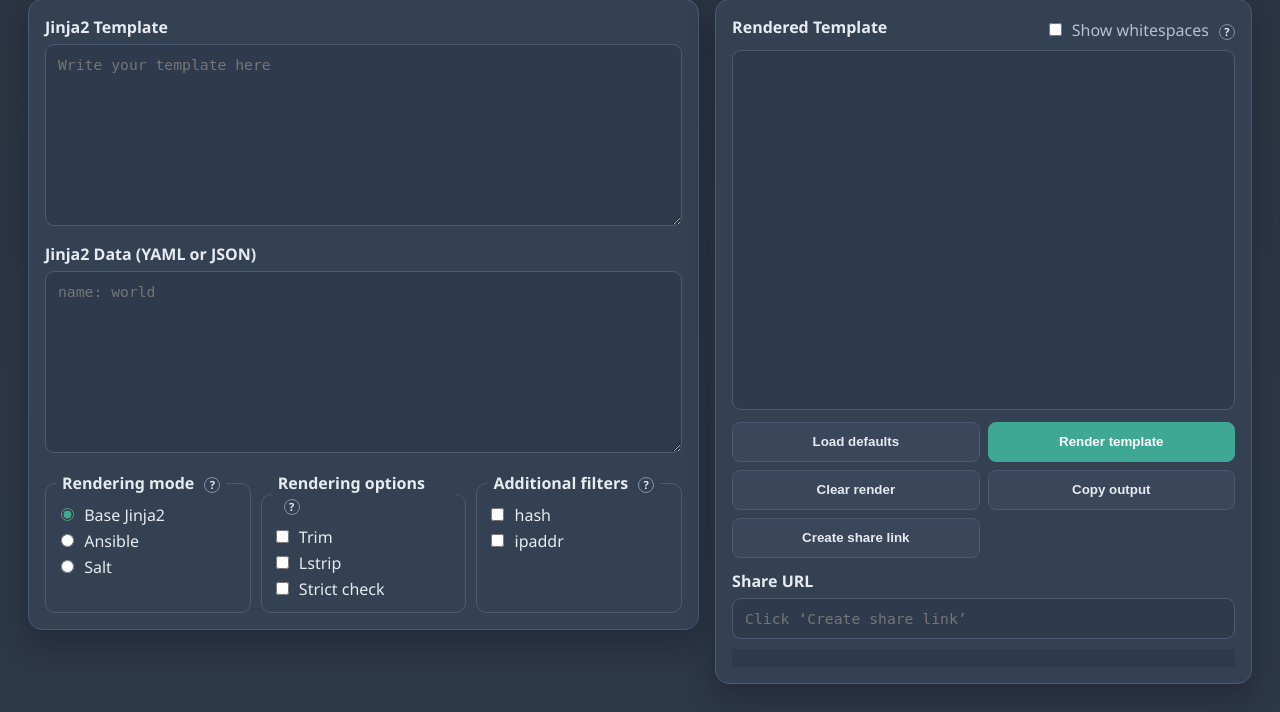
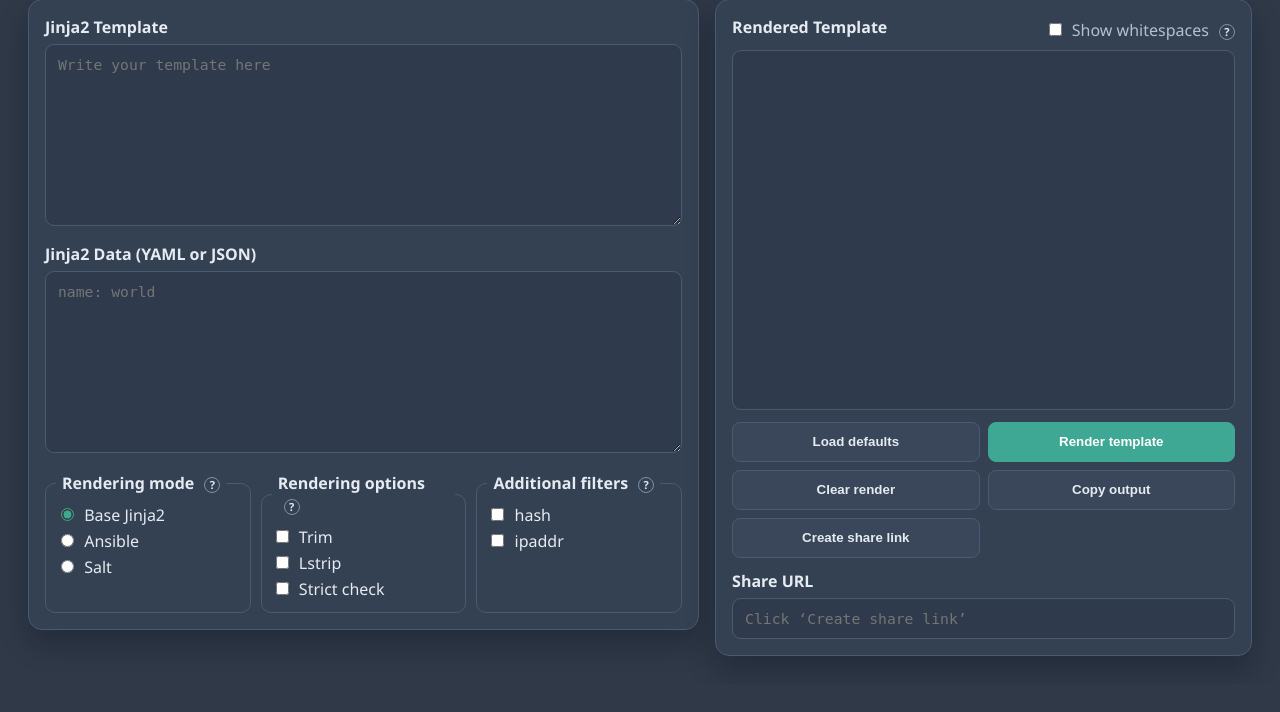
Before and after one commit to wbollock/yajr, a FastAPI app: page / in a window 1280 px wide; the page is wider, and only the part inside the window is pictured. Shown: the part 126-838 px from the top of that part. After the commit the page ends 784 px from the top of that part, so only its background shows below. Run offline with FastAPI, Linux system fonts and the light colour scheme.

Commit message:
fix(ui): reduce fouc and polish dark theme background/status strip

```diff
--- a/src/jinja_parser/web/app.py
+++ b/src/jinja_parser/web/app.py
@@ -39,6 +39,7 @@
     static_dir = root / "web" / "static"
     template_dir = root / "web" / "templates"
     templates = Jinja2Templates(directory=str(template_dir))
+    asset_version = str(int((static_dir / "css" / "site.css").stat().st_mtime)) if static_dir.exists() else "1"
     if static_dir.exists():
         app.mount("/static", StaticFiles(directory=str(static_dir)), name="static")
 
@@ -75,6 +76,7 @@
             {
                 "request": request,
                 "initial_token": "",
+                "asset_version": asset_version,
             },
         )
 
@@ -85,6 +87,7 @@
             {
                 "request": request,
                 "initial_token": token,
+                "asset_version": asset_version,
             },
         )
 
--- a/web/static/css/site.css
+++ b/web/static/css/site.css
@@ -1,6 +1,6 @@
 :root {
-  --bg-top: #2b3441;
-  --bg-bottom: #2d3847;
+  --bg-top: #2f3948;
+  --bg-bottom: #2f3948;
   --panel: #344152;
   --ink: #e6ebf2;
   --muted: #b4c0d1;
@@ -17,8 +17,8 @@
 }
 
 body[data-theme="light"] {
-  --bg-top: #f1f7f5;
-  --bg-bottom: #edf1f8;
+  --bg-top: #eef3f9;
+  --bg-bottom: #eef3f9;
   --panel: #ffffff;
   --ink: #1a1f2b;
   --muted: #5a6579;
@@ -218,10 +218,12 @@
 .status {
   margin: 10px 0 0;
   min-height: 1.2em;
+  font-size: 0.92rem;
   color: var(--muted);
-  font-size: 0.92rem;
-  background: var(--input-bg);
-  color: var(--ink);
+}
+
+.status:empty {
+  display: none;
 }
 
 .status.error {
--- a/web/templates/index.html
+++ b/web/templates/index.html
@@ -4,8 +4,9 @@
   <meta charset="UTF-8" />
   <meta name="viewport" content="width=device-width, initial-scale=1.0" />
   <title>YAJR - Yet Another Jinja Renderer</title>
-  <link rel="icon" href="/static/favicon.svg" type="image/svg+xml" />
-  <link rel="stylesheet" href="/static/css/site.css" />
+  <link rel="icon" href="/static/favicon.svg?v={{ asset_version }}" type="image/svg+xml" />
+  <link rel="preload" href="/static/css/site.css?v={{ asset_version }}" as="style" />
+  <link rel="stylesheet" href="/static/css/site.css?v={{ asset_version }}" />
 </head>
 <body data-theme="dark">
   <div class="shell">
@@ -81,6 +82,6 @@
   <script>
     window.__INITIAL_SHARE_TOKEN__ = "{{ initial_token }}";
   </script>
-  <script src="/static/js/app.js"></script>
+  <script src="/static/js/app.js?v={{ asset_version }}"></script>
 </body>
 </html>
```
